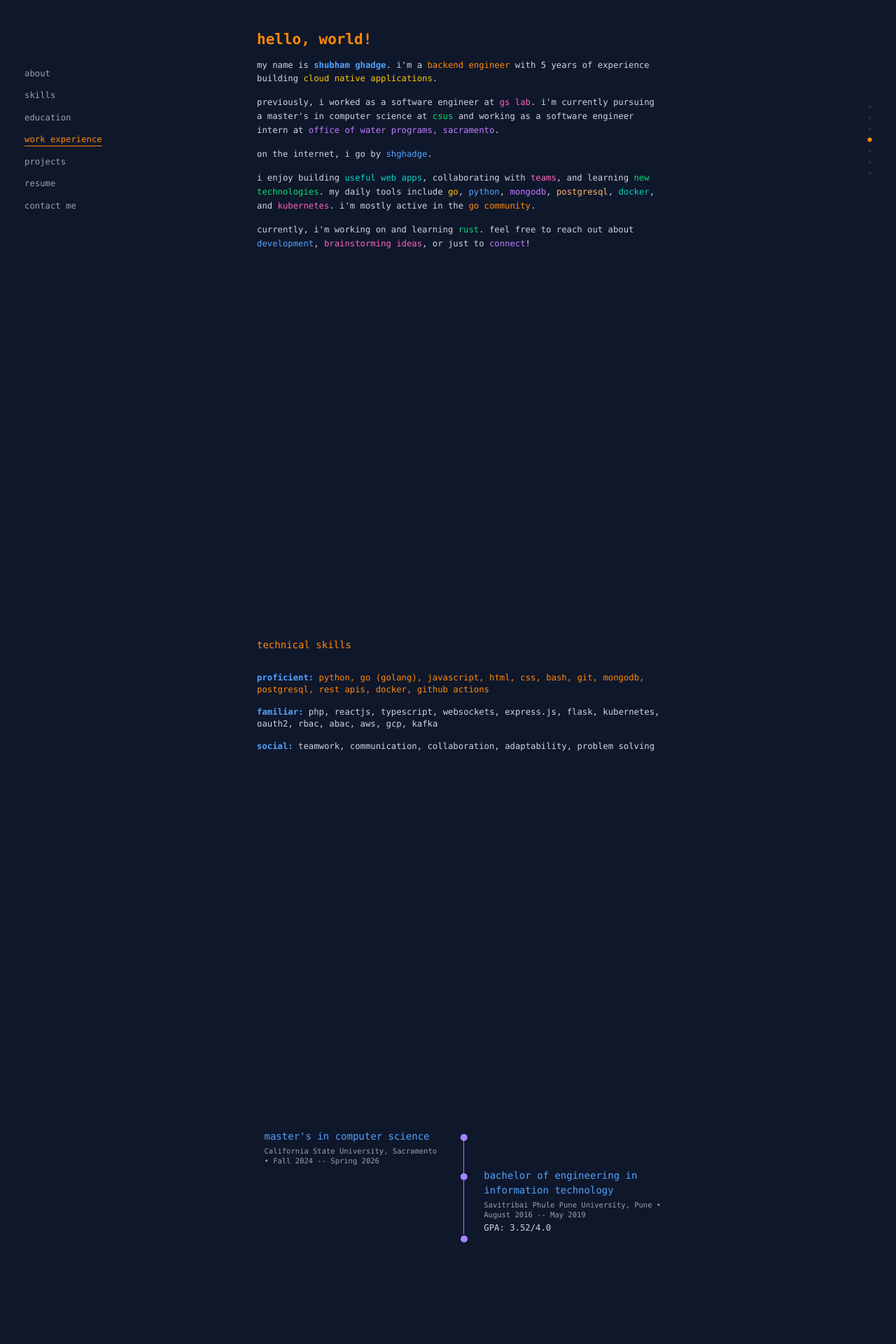
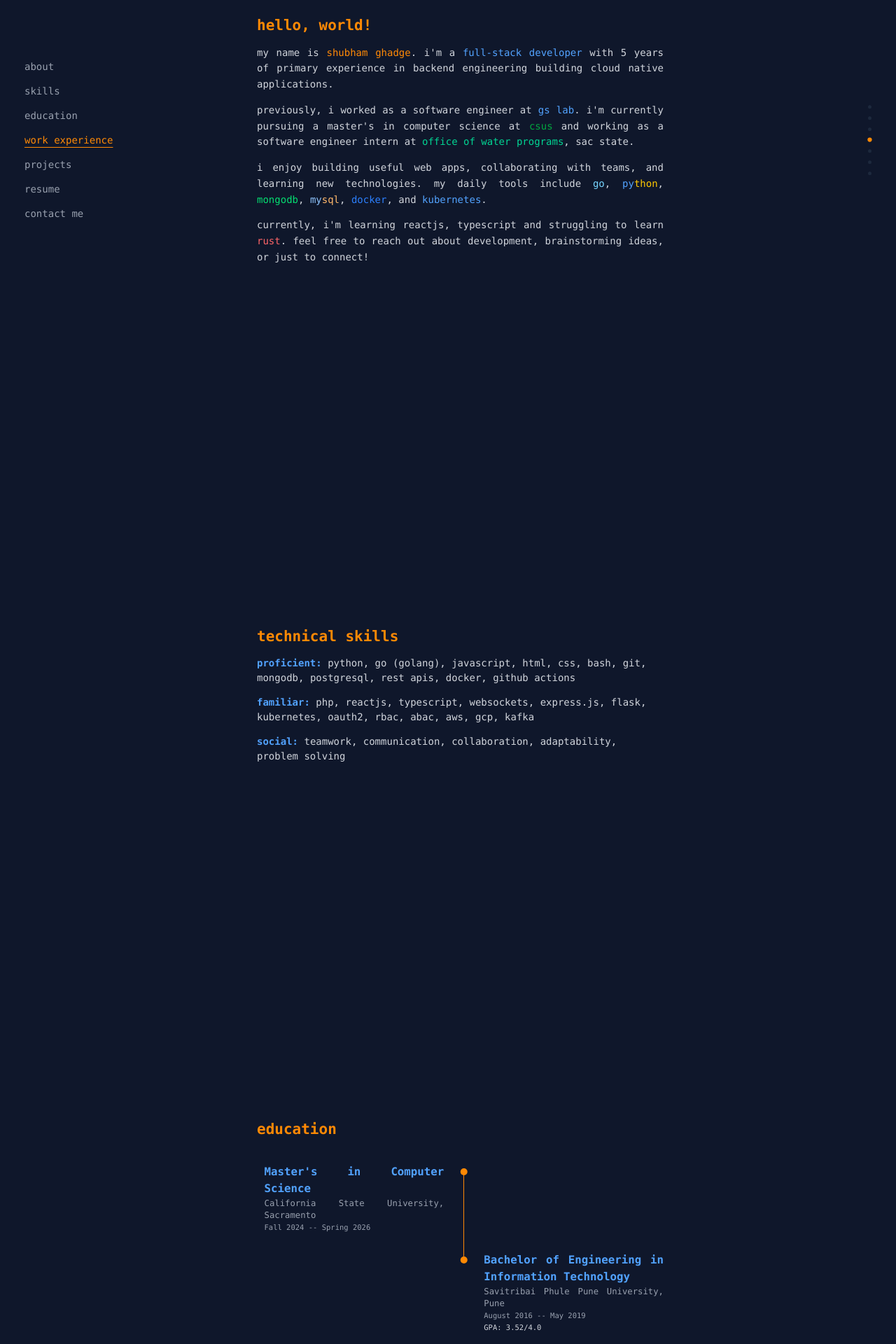
Before and after one commit to shghadge/shghadge.github.io, a React (Vite) app: page / in a window 1280 px wide. Shown: the part 200-2120 px from the top of the page at 70% size. Built offline with nearby package versions, Linux system fonts and the light colour scheme.

Commit message:
wip resume

```diff
--- a/src/App.tsx
+++ b/src/App.tsx
@@ -1,5 +1,5 @@
 import React, { useState, useEffect } from 'react';
-import Navigation from './components/Navigation';
+import LeftNav from './components/LeftNav';
 import Resume from './components/Resume';
 import TopNav from './components/TopNav';
 import ScrollIndicator from './components/ScrollIndicator';
@@ -50,7 +50,7 @@ function App() {
 
       {/* Left nav: hidden on mobile and md */}
       <div className="hidden md:block">
-        <Navigation activeSection={activeSection} />
+        <LeftNav activeSection={activeSection} />
       </div>
 
       {/* Right scroll indicator: hidden on mobile */}
--- a/src/components/About.tsx
+++ b/src/components/About.tsx
@@ -1,23 +1,24 @@
 const About = () => {
   return (
-    <section id="about" className="section min-h-screen flex items-center justify-center ml-0 lg:ml-10 px-4 font-mono text-base">
+    <section id="about" className="section min-h-screen flex items-center justify-center ml-0 lg:ml-10 px-4 font-mono">
       <div className="w-full font-medium">
         <h1 className="mb-4 lowercase text-2xl font-bold text-orange-400">hello, world!</h1>
-        <div className="space-y-4 text-sm leading-relaxed lowercase">
+        <div className="space-y-4 text-base leading-relaxed lowercase text-justify">
           <p>
-            my name is <span className="text-blue-400 font-semibold">shubham ghadge</span>. i'm a <span className="text-orange-400">backend engineer</span> with 5 years of experience building <span className="text-yellow-400">cloud native applications</span>.
+            my name is <span className="text-orange-400 ">shubham ghadge</span>. i'm a <span className="text-blue-400">full-stack developer</span> with 5 years of primary experience in backend engineering building <span className="">cloud native applications</span>.
           </p>
           <p>
-            previously, I worked as a software engineer at <span className="text-pink-400">GS Lab</span>. I'm currently pursuing a master's in computer science at <span className="text-green-400">CSUS</span> and working as a software engineer intern at <span className="text-purple-400">office of water programs, sacramento</span>.
+            previously, I worked as a software engineer at <span className="text-blue-400"><a href="https://www.linkedin.com/company/gs-lab/about/" target="_blank">GS Lab</a></span>. I'm currently pursuing a master's in computer science at <span className="text-green-600"><a href="https://www.csus.edu/" target="_blank">CSUS</a></span> and working as a software engineer intern at <span className="text-emerald-400"><a href="https://www.owp.csus.edu/" target="_blank">office of water programs</a></span>, sac state.
+          </p>
+          {/* <p>
+            on the internet, I go by <span className="text-blue-400">shghadge</span>.
+          </p> */}
+          <p>
+            I enjoy building <span className="">useful web apps</span>, collaborating with <span className="">teams</span>, and learning <span className="">new technologies</span>. My daily tools include <span className="text-sky-300">Go</span>, <span className="text-blue-400">Py</span><span className="text-yellow-400">thon</span>, <span className="text-green-400">MongoDB</span>, <span className="text-blue-300">My</span><span className="text-orange-300">SQL</span>, <span className="text-blue-500">Docker</span>, and <span className="text-blue-400">Kubernetes</span>.
+            {/* I'm mostly active in the <span className="text-orange-400">Go community</span>. */}
           </p>
           <p>
-            on the internet, I go by <span className="text-blue-400">shghadge</span>.
-          </p>
-          <p>
-            I enjoy building <span className="text-teal-400">useful web apps</span>, collaborating with <span className="text-pink-400">teams</span>, and learning <span className="text-green-400">new technologies</span>. My daily tools include <span className="text-yellow-400">Go</span>, <span className="text-blue-400">Python</span>, <span className="text-purple-400">MongoDB</span>, <span className="text-orange-300">PostgreSQL</span>, <span className="text-teal-400">Docker</span>, and <span className="text-pink-400">Kubernetes</span>. I'm mostly active in the <span className="text-orange-400">Go community</span>.
-          </p>
-          <p>
-            Currently, I'm working on and learning <span className="text-green-400">Rust</span>. Feel free to reach out about <span className="text-blue-400">development</span>, <span className="text-pink-400">brainstorming ideas</span>, or just to <span className="text-purple-400">connect</span>!
+            Currently, I'm learning ReactJS, TypeScript and struggling to learn <span className="text-red-400">Rust</span>.  Feel free to reach out about development, <span className="">brainstorming ideas</span>, or just to <span className="">connect</span>!
           </p>
         </div>
       </div>
--- a/src/components/Contact.tsx
+++ b/src/components/Contact.tsx
@@ -4,7 +4,7 @@ const Contact = () => {
   return (
     <section id="contact" className="section min-h-screen flex items-center justify-center ml-0 lg:ml-10 px-4 font-mono text-[14px]">
       <div className="w-full max-w-md font-medium">
-        <h2 className="text-xl mb-8 text-orange-400 font-normal lowercase">contact me</h2>
+         <h1 className="mb-10 lowercase text-2xl font-bold text-orange-400">contact me</h1>
         <p className="text-sm mb-8">let's build something amazing together.</p>
         <div className="space-y-4">
           <div>
--- a/src/components/Education.tsx
+++ b/src/components/Education.tsx
@@ -22,13 +22,18 @@ import Timeline from "./Timeline";
 const Education = () => {
   return (
     <section id="education" className="section min-h-screen max-h-screen lg:min-h-[calc(100vh-5rem)] flex items-center justify-center ml-0 lg:ml-10 px-4 font-mono text-base lg:scroll-mt-24 snap-start">
-      <div className="w-full max-w-3xl font-medium max-h-dvh overflow-y-auto pb-40">
+
+      <div className="w-full max-w-3xl font-medium text-justify ">
+        <h1 className="mb-10 lowercase text-2xl font-bold text-orange-400">education</h1>
         <Timeline>
           {educationData.map((item) => (
-            <div key={item.title} className="flex flex-col items-center md:items-start w-full">
-              <h3 className={`text-base mb-1 font-medium lowercase ${item.color}`}>{item.title}</h3>
-              <p className="text-xs text-gray-400 mb-1">{item.place} • {item.period}</p>
-              <p className="text-sm text-gray-300">{item.description}</p>
+            <div key={item.title} className="flex flex-col  md:items-start w-full mb-8">
+              <h3 className={`font-semibold text-lg ${item.color}`}>{item.title}</h3>
+              <p className="text-gray-400 text-sm">{item.place}</p>
+              <p className="text-gray-400 text-xs">{item.period}</p>
+              {item.description && (
+                <p className="text-gray-300 text-xs mt-1">{item.description}</p>
+              )}
             </div>
           ))}
         </Timeline>
--- a/src/components/Navigation.tsx
+++ b/src/components/LeftNav.tsx
@@ -4,7 +4,7 @@ interface NavigationProps {
   activeSection: string;
 }
 
-const Navigation = ({ activeSection }: NavigationProps) => {
+const LeftNav = ({ activeSection }: NavigationProps) => {
   const scrollToSection = (sectionId: string) => {
     const element = document.getElementById(sectionId);
     if (element) {
@@ -13,13 +13,13 @@ const Navigation = ({ activeSection }: NavigationProps) => {
   };
 
   return (
-    <nav className="fixed left-10 top-0 h-dvh w-48 bg-slate-900 z-40 hidden lg:flex flex-col justify-center font-mono text-sm">
+    <nav className="fixed left-10 top-0 h-dvh w-48 bg-slate-900 z-40 hidden lg:flex flex-col justify-center font-mono text-">
       <ul className="space-y-4">
         {navItems.map((item) => (
           <li key={item.id}>
             <button
               onClick={() => scrollToSection(item.id)}
-              className={`text-left w-full text-sm font-normal ${
+              className={`text-left w-full text-base font-normal ${
                 activeSection === item.id
                   ? 'text-orange-400 underline underline-offset-5'
                   : 'text-gray-400'
@@ -35,4 +35,4 @@ const Navigation = ({ activeSection }: NavigationProps) => {
   );
 };
 
-export default Navigation;
+export default LeftNav;
--- a/src/components/Projects.tsx
+++ b/src/components/Projects.tsx
@@ -3,25 +3,25 @@ const Projects = () => {
   return (
     <section id="projects" className="section min-h-screen flex items-center justify-center ml-0 lg:ml-10 px-4 font-mono text-[14px]">
       <div className="w-full font-medium">
-        <h2 className="text-xl mb-8 text-orange-400 font-normal lowercase">projects</h2>
-        <div className="space-y-8 text-sm lowercase">
+        <h1 className="mb-10 lowercase text-2xl font-bold text-orange-400">projects</h1>
+        <div className="space-y-8 text-base lowercase">
           <div>
-            <span className="text-yellow-400 font-medium">Internal Tag Management Tool</span>
-            <span> | Python, JavaScript, React, Docker, PostgreSQL</span>
+            <span className="text-yellow-400 font-medium">Tag Management Tool</span>
+            <span> | <span className="text-gray-400">Python, JavaScript, React, Docker, PostgreSQL</span></span>
               <ul className="list-disc ml-6 mt-2 text-gray-300">
                 <li>Web tool for managing resource tags and validating policies.</li>
               </ul>
           </div>
           <div>
-            <span className="text-blue-300 font-medium">Inventory Management Interface</span>
-            <span> | Go, JavaScript, React, PostgreSQL, MongoDB</span>
+            <span className="text-yellow-400 font-medium">Inventory Management Interface</span>
+            <span> | <span className="text-gray-400">Go, JavaScript, React, PostgreSQL, MongoDB</span></span>
               <ul className="list-disc ml-6 mt-2 text-gray-300">
                 <li>Backend and dashboard for high-volume inventory records.</li>
               </ul>
           </div>
           <div>
-            <span className="text-yellow-300 font-medium">Cloud Asset Sync & Monitoring Tool</span>
-            <span> | Go, JavaScript, WebSockets, MongoDB, Kafka</span>
+            <span className="text-yellow-400 font-medium">Cloud Asset Sync & Monitoring Tool</span>
+            <span> | <span className="text-gray-400">Go, JavaScript, WebSockets, MongoDB, Kafka</span></span>
               <ul className="list-disc ml-6 mt-2 text-gray-300">
                 <li>Tool for syncing and monitoring cloud asset data.</li>
               </ul>
--- a/src/components/Resume.tsx
+++ b/src/components/Resume.tsx
@@ -1,15 +1,23 @@
 const Resume = () => {
   return (
-    <section id="myresume" className="section min-h-screen flex items-center justify-center ml-0 lg:ml-10 px-4 font-mono text-base">
-      <div className="w-full max-w-3xl font-medium flex flex-col items-center">
-        <h2 className="text-xl mb-8 text-orange-400 font-normal lowercase">resume</h2>
+    <section id="myresume" className="section min-h-screen max-h-screen lg:min-h-[calc(100vh-5rem)] flex items-center justify-center ml-0 lg:ml-10 px-4 font-mono text-base lg:scroll-mt-24 snap-start">
+      <div className="w-full max-w-3xl font-medium flex flex-col items-center" >
+        <h2 className="text-xl font-bold w-full text-left mb-8 text-orange-400 lowercase">resume</h2>
         <div className="w-full flex justify-center">
-          <iframe
-            src="/ShubhamGhadgeResume.pdf"
-            title="Resume PDF"
-            className="w-full h-[80vh] border rounded-lg bg-slate-800"
-            style={{ minHeight: '500px' }}
-          />
+          {/* Desktop PDF embed */}
+          <div className="hidden md:flex w-full min-h-100 border rounded-lg bg-slate-800  items-center justify-center">
+            <embed
+              src="/ShubhamGhadgeResume.pdf#toolbar=0&navpanes=0&statusbar=0&sidebar=0"
+              title="Resume PDF"
+              className="w-full h-full border rounded-lg bg-slate-800 "
+            />
+          </div>
+          {/* Mobile fallback message */}
+          <div className="flex md:hidden w-full min-h-[50dvh] border rounded-lg bg-slate-800  items-center justify-center">
+            <span className="text-orange-400 text-center text-base px-4">
+              PDF rendering is not supported on mobile devices. Please use the download button below to view the resume.
+            </span>
+          </div>
         </div>
         <a
           href="/ShubhamGhadgeResume.pdf"
--- a/src/components/Skills.tsx
+++ b/src/components/Skills.tsx
@@ -11,16 +11,16 @@ const Skills = () => {
   return (
     <section id="skills" className="section min-h-screen flex items-center justify-center ml-0 lg:ml-10 px-4 font-mono text-base">
       <div className="w-full font-medium">
-        <h2 className="mb-8 text-orange-400 font-normal lowercase text-base">technical skills</h2>
-        <div className="mb-4 text-sm lowercase">
+        <h1 className="mb-4 lowercase text-2xl font-bold text-orange-400">technical skills</h1>
+        <div className="mb-4 text-base lowercase">
           <span className="font-semibold text-blue-400">Proficient:</span>{' '}
           {skills.slice(0, 12).map((skill, i) => (
-            <span key={skill} className="text-orange-400">
+            <span key={skill} className="">
               {skill}{i < 11 ? ', ' : ''}
             </span>
           ))}
         </div>
-        <div className="mb-4 text-sm lowercase">
+        <div className="mb-4 text-base lowercase">
           <span className="font-semibold text-blue-400">Familiar:</span>{' '}
           {skills.slice(12).map((skill, i) => (
             <span key={skill} className="text-gray-300">
@@ -28,7 +28,7 @@ const Skills = () => {
             </span>
           ))}
         </div>
-        <div className="mb-4 text-sm lowercase">
+        <div className="mb-4 text-base lowercase">
           <span className="font-semibold text-blue-400">Social:</span>{' '}
           {socialSkills.map((skill, i) => (
             <span key={skill} className="text-gray-300">
--- a/src/components/Timeline.tsx
+++ b/src/components/Timeline.tsx
@@ -7,7 +7,7 @@ interface TimelineProps {
 
 class Timeline extends Component<TimelineProps> {
   static defaultProps = {
-    accentColor: "bg-violet-400",
+    accentColor: "bg-orange-400",
   };
 
   render() {
@@ -16,7 +16,9 @@ class Timeline extends Component<TimelineProps> {
       <div className="w-full relative pl-3">
         {/* Small screens: 2-column grid */}
         <div className="grid grid-cols-[2px_1fr] gap-x-5 sm:hidden">
-          {React.Children.map(children, (child, idx) => (
+          {React.Children.map(children, (child, idx) => {
+            const isLast = idx === React.Children.count(children) - 1;
+            return (
               <React.Fragment key={idx}>
                 {/* Timeline column */}
                 <div className="col-span-1 flex flex-col items-center justify-between relative top-2">
@@ -24,28 +26,32 @@ class Timeline extends Component<TimelineProps> {
                   <span
                     className={`w-3 h-3 flex rounded-full ${accentColor} border-slate-900 z-20`}
                   />
-
-                {/* Vertical line */}
+                  {/* Vertical line, skip for last */}
+                  {!isLast && (
                     <div className="left-1/2 flex h-full w-0.5 bg-orange-400/70 " />
+                  )}
                 </div>
                 {/* Content column */}
                 <div className="col-span-1 pb-5 mt-0">{child}</div>
               </React.Fragment>
-          ))}
+            );
+          })}
 
           {/* Dot at the bottom */}
-          <div className="col-span-1 flex flex-col items-center justify-between relative top-2">
+          {/* <div className="col-span-1 flex flex-col items-center justify-between relative top-2">
             <span
               className={`w-3 h-3 flex rounded-full ${accentColor} border-slate-900 z-20`}
             />
-          </div>
+          </div> */}
         </div>
         {/* Large screens: alternating timeline */}
         <div
           className="hidden sm:grid w-full"
           style={{ gridTemplateColumns: "1fr 1px 1fr" }}
         >
-          {React.Children.map(children, (child, idx) => (
+          {React.Children.map(children, (child, idx) => {
+            const isLast = idx === React.Children.count(children) - 1;
+            return (
               <React.Fragment key={idx}>
                 {/* Left cell (even rows) */}
                 <div
@@ -60,7 +66,10 @@ class Timeline extends Component<TimelineProps> {
                   <span
                     className={`absolute  top-0 left-1/2 -translate-x-1/2 w-3 h-3 rounded-full ${accentColor}  border-slate-900 z-20`}
                   />
+                  {/* Vertical line, skip for last */}
+                  {!isLast && (
                     <div className={`w-0.25 h-full  ${accentColor} rounded-full`} />
+                  )}
                 </div>
                 {/* Right cell (odd rows) */}
                 <div
@@ -71,16 +80,17 @@ class Timeline extends Component<TimelineProps> {
                   {idx % 2 === 1 ? child : null}
                 </div>
               </React.Fragment>
-          ))}
+            );
+          })}
 
           {/* Dot after the last row */}
-          <div className="col-span-1 row-span-1" />
+          {/* <div className="col-span-1 row-span-1" />
           <div className="col-span-1 row-span-1 flex flex-col items-center justify-start relative">
             <span
               className={`w-4 h-4 rounded-full ${accentColor} border-2 border-slate-900 z-20`}
             />
           </div>
-          <div className="col-span-1 row-span-1" />
+          <div className="col-span-1 row-span-1" /> */}
         </div>
       </div>
     );
--- a/src/components/TopNav.tsx
+++ b/src/components/TopNav.tsx
@@ -14,7 +14,7 @@ const TopNav = ({ activeSection }: TopNavProps) => {
 
   return (
     <nav className="fixed top-0 left-0 w-full h-20 bg-slate-900 z-50 flex items-center justify-center font-mono">
-      <ul className="flex space-x-8 text-sm">
+      <ul className="flex space-x-8 text-base">
         {navItems.map((item) => (
           <li key={item.id}>
             <button
--- a/src/components/WorkExperience.tsx
+++ b/src/components/WorkExperience.tsx
@@ -36,8 +36,8 @@ const workExperienceData = [
 const WorkExperience = () => {
   return (
    <section id="work-experience" className="section min-h-screen max-h-screen lg:min-h-[calc(100vh-5rem)] flex items-center justify-center ml-0 lg:ml-10 px-4 font-mono text-base lg:scroll-mt-24 snap-start">
-      <div className="w-full max-w-3xl font-medium max-h-dvh overflow-y-auto pb-40">
-        <h2 className="text-xl mb-8 lg:hidden text-violet-400 font-normal lowercase">work experience</h2>
+      <div className="w-full max-w-3xl font-medium">
+        <h1 className="mb-10 lowercase text-2xl font-bold text-orange-400">work experience</h1>
         <Timeline accentColor="bg-orange-400">
           {workExperienceData.map((item) => (
             <div key={item.title + item.period} className="mb-8">
```
Lines whose indentation alone changed are shown as unchanged.
